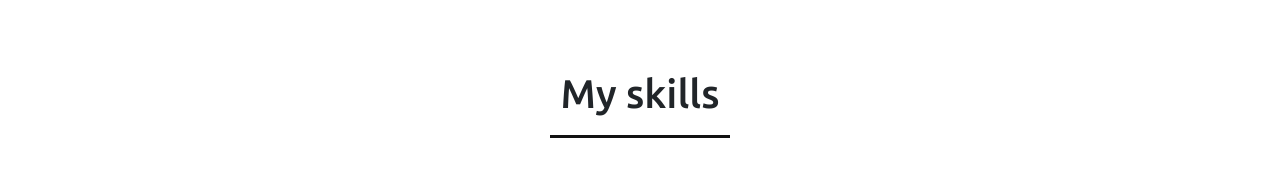
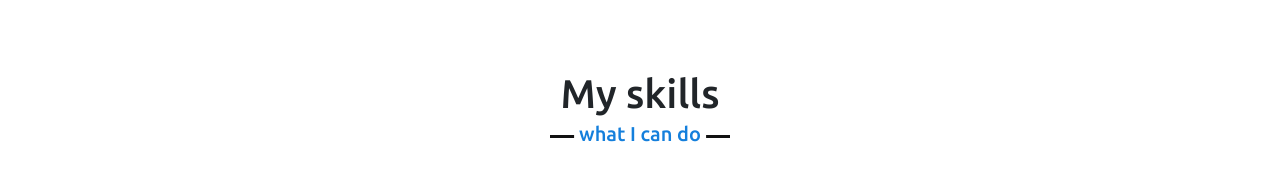
Before and after one commit to Sitsaro/Data-Analyst-Portfolio, a plain HTML site: page index.html in a window 1280 px wide. Shown: the part 830-1018 px from the top of the page. Drawn offline with nearby package versions, Linux system fonts and the light colour scheme; files whose address does not match are found by name.

Commit message:
Add files via upload

```diff
--- a/style.css
+++ b/style.css
@@ -221,8 +221,8 @@ section .title::after{
 .about {
     display: none;
 }
-.about .title::after{
-    content: "who i am";
+.skills .title::after{
+    content: "what I can do";
 }
 .about .about-content .left{
     width: 45%;
```
